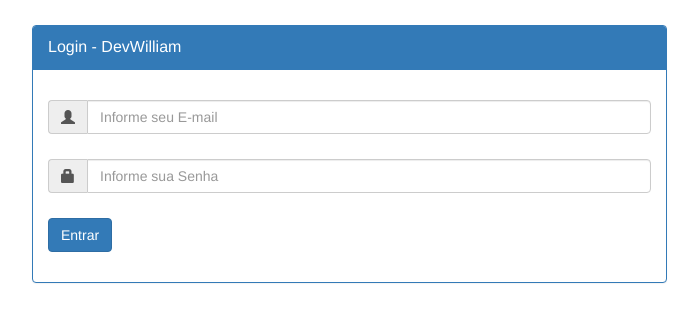
After one commit to netrix1/loginphp, a PHP site: page /login/ in a window 1280 px wide. The commit adds this page. Shown: the top 322 px of the page, without its empty margins (338-1036 px from the left). Run offline with PHP 8.4, Linux system fonts and the light colour scheme.

Commit message:
inclusão do restante dos arquivos

```diff
--- /dev/null
+++ b/custom.js
@@ -0,0 +1,30 @@
+$('document').ready(function(){
+
+	$("#btn-login").click(function(){
+		var data = $("#login-form").serialize();
+
+		$.ajax({
+			type : 'POST',
+			url  : 'login.php',
+			data : data,
+			dataType: 'json',
+			beforeSend: function()
+			{
+				$("#btn-login").html('Validando ...');
+			},
+			success :  function(response){
+				if(response.codigo == "1"){
+					$("#btn-login").html('Entrar');
+					$("#login-alert").css('display', 'none')
+					window.location.href = "home.php";
+				}
+				else{
+					$("#btn-login").html('Entrar');
+					$("#login-alert").css('display', 'block')
+					$("#mensagem").html('<strong>Erro! </strong>' + response.mensagem);
+				}
+		    }
+		});
+	});
+
+});
--- /dev/null
+++ b/index.php
@@ -0,0 +1,79 @@
+<?php
+session_start();
+
+if(isset($_SESSION['logado']) &&  $_SESSION['logado'] == 'SIM'):
+	header("Location: home.php");
+endif;
+?>
+
+<!DOCTYPE html>
+<html>
+<head>
+    <title>Exemplo Login com AJAX</title>
+    <link rel="stylesheet" href="https://maxcdn.bootstrapcdn.com/bootstrap/3.3.6/css/bootstrap.min.css">
+    <style type="text/css">
+    #login-alert{
+        display: none;
+    }
+
+    .margin-top-pq{
+        margin-top: 10px;
+    }
+
+    .margin-top-md{
+        margin-top: 25px;
+    }
+
+    .margin-bottom-md{
+        margin-bottom: 25px;
+    }
+
+    .padding-top-md{
+        padding-top: 30px;
+    }
+    </style>
+</head>
+<body>
+
+    <div class="container">
+        <div id="loginbox" class="mainbox col-md-7 col-md-offset-3 col-sm-8 col-sm-offset-2 margin-top-md">
+            <div class="panel panel-primary" >
+                <div class="panel-heading">
+                    <div class="panel-title">Login - DevWilliam</div>
+                </div>
+
+                <div class="panel-body padding-top-md" >
+                    <div id="login-alert" class="alert alert-danger col-sm-12">
+                        <span class="glyphicon glyphicon-exclamation-sign"></span>
+                        <span id="mensagem"></span>
+                    </div>
+                    <form id="login-form" class="form-horizontal" role="form" action="login.php" method="post">
+                        <div class="input-group margin-bottom-md">
+                            <span class="input-group-addon"><i class="glyphicon glyphicon-user"></i></span>
+                            <input type="email" class="form-control" id="email" name="email" required placeholder="Informe seu E-mail">
+                        </div>
+
+                        <div class="input-group margin-bottom-md">
+                            <span class="input-group-addon"><i class="glyphicon glyphicon-lock"></i></span>
+                            <input type="password" class="form-control" id="senha" name="senha" required placeholder="Informe sua Senha">
+                        </div>
+
+                        <div class="form-group margin-top-pq">
+                            <div class="col-sm-12 controls">
+                                <button type="button" class="btn btn-primary" name="btn-login" id="btn-login">
+                                  Entrar
+                                </button>
+                            </div>
+                        </div>
+
+                    </form>
+                </div>
+
+            </div>
+        </div>
+    </div>
+
+    <script src="https://ajax.googleapis.com/ajax/libs/jquery/2.2.0/jquery.min.js"></script>
+    <script src="js/custom.js"></script>
+</body>
+</html>
--- /dev/null
+++ b/logout.php
@@ -0,0 +1,5 @@
+<?php
+session_start();
+session_destroy();
+
+header("Location: index.php");
--- /dev/null
+++ b/verifica_sessao.php
@@ -0,0 +1,6 @@
+<?php
+session_start();
+
+if(!isset($_SESSION['logado'])):
+	header("Location: index.php");
+endif;
```
Also changed, not shown: Conexao.php (added, +40 -0 lines), login.php (added, +118 -0 lines), home.php (line endings or trailing spaces).
